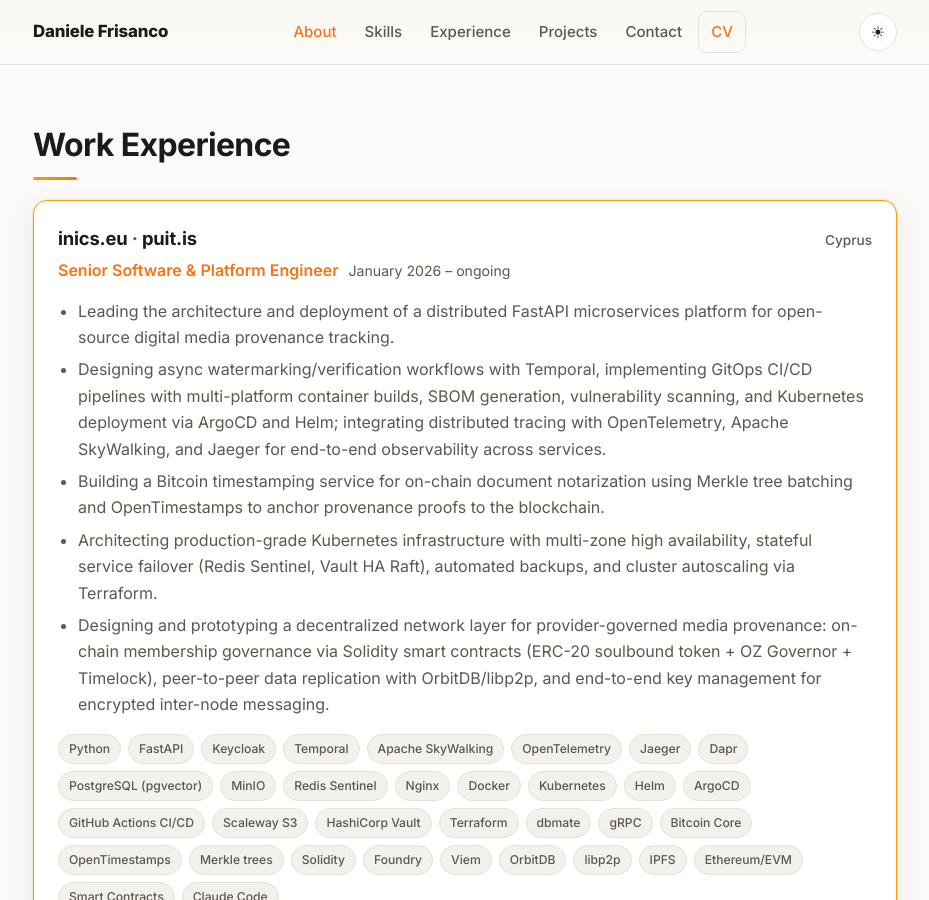
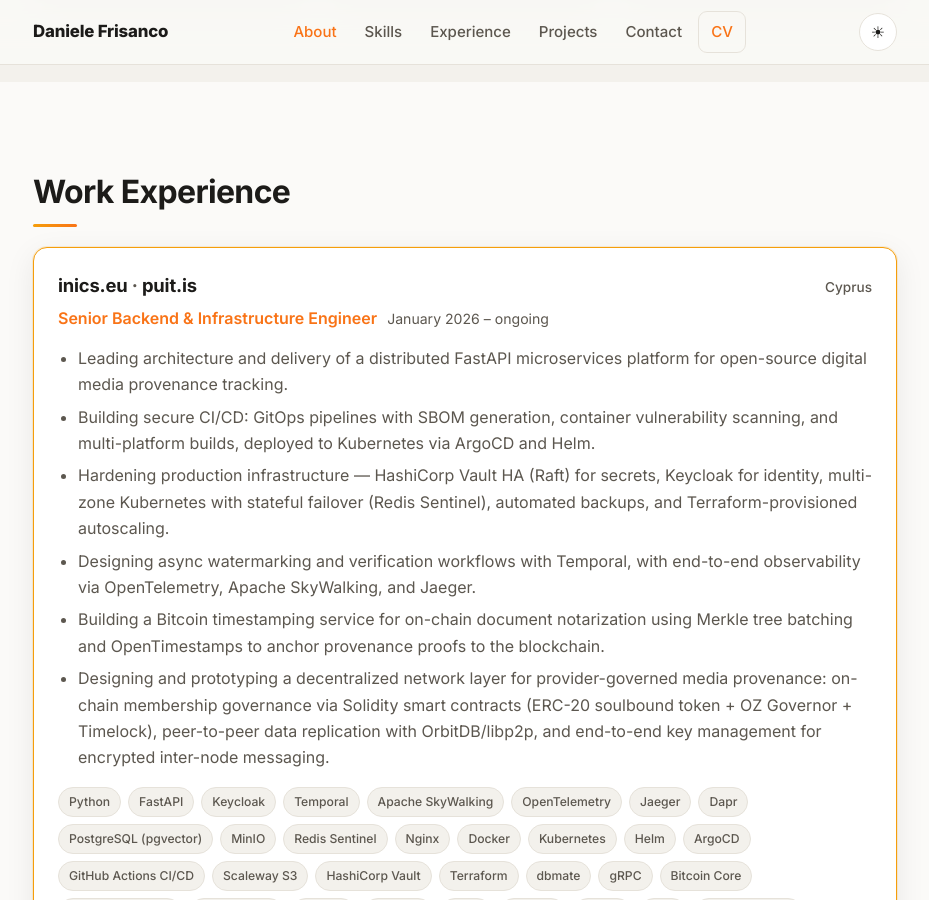
Before and after one commit to danielefrisanco/danielefrisanco.github.io, a Jekyll site: the page built from index.md, in a window 1280 px wide and 900 px high, scrolled down 2043 px. Shown: the whole window, without its empty margins (175-1104 px from the left). Built offline with Jekyll 4.4.1, drawn with Linux system fonts in a browser that asks for light colours; some of the changed text lies outside the part shown.

Commit message:
Reposition as DevSecOps: add Medium link, sharpen inics.eu bullets
- Add Medium profile link to hero social row and contact section
- Update headline to "Full-stack Developer & DevSecOps Engineer" across
  hero, page title, and meta descriptions
- Retitle inics.eu role to "Senior Backend & Infrastructure Engineer" to
  match the work described
- Restructure inics.eu highlights so security work leads: split the dense
  CI/CD bullet and group Vault, Keycloak, and infra hardening together
- Update CV PDF

Co-Authored-By: Claude Opus 5 <noreply@anthropic.com>

```diff
--- a/_config.yml
+++ b/_config.yml
@@ -1,10 +1,11 @@
 title: Daniele Frisanco
-description: Experienced Full-stack Developer specializing in Ruby on Rails, Python, and Vue.js. Available for freelance projects and full-time software engineering roles.
+description: Experienced Full-stack Developer and DevSecOps Engineer specializing in Ruby on Rails, Python, Vue.js, Kubernetes, and secure CI/CD. Available for freelance projects and full-time software engineering roles.
 author:
   name: Daniele Frisanco
   email: daniele.frisanco@gmail.com
   linkedin: https://www.linkedin.com/in/daniele-frisanco-9589835a/
   github: https://github.com/danielefrisanco
+  medium: https://medium.com/@daniele.frisanco
   rubygems: https://rubygems.org/profiles/danielefrisanco
   npm: https://www.npmjs.com/~danielefrisanco
 
--- a/_data/experience.yml
+++ b/_data/experience.yml
@@ -3,14 +3,15 @@
   secondary: puit.is
   secondary_url: https://puitis.com/
   location: Cyprus
-  role: Senior Software & Platform Engineer
+  role: Senior Backend & Infrastructure Engineer
   period: January 2026 – ongoing
   current: true
   highlights:
-    - Leading the architecture and deployment of a distributed FastAPI microservices platform for open-source digital media provenance tracking.
-    - Designing async watermarking/verification workflows with Temporal, implementing GitOps CI/CD pipelines with multi-platform container builds, SBOM generation, vulnerability scanning, and Kubernetes deployment via ArgoCD and Helm; integrating distributed tracing with OpenTelemetry, Apache SkyWalking, and Jaeger for end-to-end observability across services.
+    - Leading architecture and delivery of a distributed FastAPI microservices platform for open-source digital media provenance tracking.
+    - "Building secure CI/CD: GitOps pipelines with SBOM generation, container vulnerability scanning, and multi-platform builds, deployed to Kubernetes via ArgoCD and Helm."
+    - Hardening production infrastructure — HashiCorp Vault HA (Raft) for secrets, Keycloak for identity, multi-zone Kubernetes with stateful failover (Redis Sentinel), automated backups, and Terraform-provisioned autoscaling.
+    - Designing async watermarking and verification workflows with Temporal, with end-to-end observability via OpenTelemetry, Apache SkyWalking, and Jaeger.
     - Building a Bitcoin timestamping service for on-chain document notarization using Merkle tree batching and OpenTimestamps to anchor provenance proofs to the blockchain.
-    - Architecting production-grade Kubernetes infrastructure with multi-zone high availability, stateful service failover (Redis Sentinel, Vault HA Raft), automated backups, and cluster autoscaling via Terraform.
     - "Designing and prototyping a decentralized network layer for provider-governed media provenance: on-chain membership governance via Solidity smart contracts (ERC-20 soulbound token + OZ Governor + Timelock), peer-to-peer data replication with OrbitDB/libp2p, and end-to-end key management for encrypted inter-node messaging."
   tech: [Python, FastAPI, Keycloak, Temporal, Apache SkyWalking, OpenTelemetry, Jaeger, Dapr, PostgreSQL (pgvector), MinIO, Redis Sentinel, Nginx, Docker, Kubernetes, Helm, ArgoCD, GitHub Actions CI/CD, Scaleway S3, HashiCorp Vault, Terraform, dbmate, gRPC, Bitcoin Core, OpenTimestamps, Merkle trees, Solidity, Foundry, Viem, OrbitDB, libp2p, IPFS, Ethereum/EVM, Smart Contracts, Claude Code]
 
--- a/_layouts/home.html
+++ b/_layouts/home.html
@@ -39,7 +39,7 @@
         <div class="hero__text reveal">
           <span class="badge"><span class="badge__dot"></span> Available for hire</span>
           <h1 class="hero__title">Daniele Frisanco</h1>
-          <p class="hero__subtitle">Full-stack Developer &amp; Platform Engineer</p>
+          <p class="hero__subtitle">Full-stack Developer &amp; DevSecOps Engineer</p>
           <p class="hero__tagline">
             I build backend systems for clarity and maintainability, ship secure
             and performant frontends, and run the containerized infrastructure that
@@ -61,6 +61,10 @@
             <a href="{{ site.author.github }}" target="_blank" rel="noopener noreferrer">
               <svg aria-hidden="true" width="15" height="15" viewBox="0 0 24 24" fill="currentColor"><path d="M12 2C6.48 2 2 6.48 2 12c0 4.42 2.87 8.17 6.84 9.49.5.09.68-.22.68-.48v-1.7c-2.78.6-3.37-1.34-3.37-1.34-.45-1.15-1.1-1.46-1.1-1.46-.9-.62.07-.6.07-.6 1 .07 1.52 1.02 1.52 1.02.89 1.52 2.33 1.08 2.9.83.09-.65.35-1.08.63-1.33-2.22-.25-4.55-1.11-4.55-4.94 0-1.09.39-1.98 1.03-2.68-.1-.25-.45-1.27.1-2.64 0 0 .84-.27 2.75 1.02A9.56 9.56 0 0 1 12 6.8c.85 0 1.7.11 2.5.33 1.91-1.29 2.75-1.02 2.75-1.02.55 1.37.2 2.39.1 2.64.64.7 1.03 1.59 1.03 2.68 0 3.84-2.34 4.69-4.57 4.93.36.31.68.92.68 1.85v2.74c0 .27.18.58.69.48A10.01 10.01 0 0 0 22 12c0-5.52-4.48-10-10-10z"/></svg>
               GitHub
+            </a>
+            <a href="{{ site.author.medium }}" target="_blank" rel="noopener noreferrer">
+              <svg aria-hidden="true" width="15" height="15" viewBox="0 0 24 24" fill="currentColor"><path d="M6.77 7.24c.02-.22-.06-.44-.23-.59L4.83 4.58v-.31h5.36l4.14 9.09 3.64-9.09H23v.31l-1.44 1.38c-.13.1-.19.26-.16.41v10.26c-.03.16.03.32.16.41l1.4 1.38v.31h-7.07v-.31l1.45-1.41c.15-.15.15-.19.15-.41V7.31l-4.04 10.25h-.54L8.2 7.31v6.87c-.04.3.06.6.27.81l1.89 2.29v.31H5v-.31l1.89-2.29c.21-.21.3-.51.25-.81V7.24z"/></svg>
+              Medium
             </a>
             <a href="{{ site.author.rubygems }}" target="_blank" rel="noopener noreferrer">
               <svg aria-hidden="true" width="15" height="15" viewBox="0 0 24 24" fill="currentColor"><path d="M12 1.5L1.5 7.5v9L12 22.5l10.5-6v-9L12 1.5zm0 2.31L20.19 8.5 12 13.69 3.81 8.5 12 3.81zM3 9.88l8.25 4.75V20.5L3 15.75V9.88zm9.75 4.75L21 9.88v5.87l-8.25 4.75v-5.87z"/></svg>
@@ -93,7 +97,7 @@
           <p><strong>Currently available for freelance projects and full-time or part-time employment opportunities.</strong></p>
           <ul class="about__list">
             <li>Full-stack development — Ruby on Rails, Python, Node.js, Vue.js &amp; more</li>
-            <li>System architecture design and platform engineering</li>
+            <li>System architecture design and secure platform delivery</li>
             <li>MVP development and containerized infrastructure</li>
             <li>DevOps, CI/CD pipelines, and cloud migrations</li>
             <li>Technical leadership &amp; AI-augmented team mentoring</li>
@@ -206,6 +210,7 @@
           <a href="mailto:{{ site.author.email }}" class="btn btn--primary">{{ site.author.email }}</a>
           <a href="{{ site.author.linkedin }}" class="btn btn--ghost" target="_blank" rel="noopener noreferrer">LinkedIn</a>
           <a href="{{ site.author.github }}" class="btn btn--ghost" target="_blank" rel="noopener noreferrer">GitHub</a>
+          <a href="{{ site.author.medium }}" class="btn btn--ghost" target="_blank" rel="noopener noreferrer">Medium</a>
         </div>
       </div>
     </section>
--- a/index.md
+++ b/index.md
@@ -1,5 +1,5 @@
 ---
 layout: home
-title: Daniele Frisanco — Full-stack Developer & Platform Engineer for Hire
-description: Daniele Frisanco is a Full-stack Developer and Platform Engineer available for new projects and job opportunities. Expert in Ruby on Rails, Python, Vue.js, Kubernetes, and Docker.
+title: Daniele Frisanco — Full-stack Developer & DevSecOps Engineer for Hire
+description: Daniele Frisanco is a Full-stack Developer and DevSecOps Engineer available for new projects and job opportunities. Expert in Ruby on Rails, Python, Vue.js, Kubernetes, Docker, and secure CI/CD.
 ---
```
Also changed, not shown: 1 other file.
